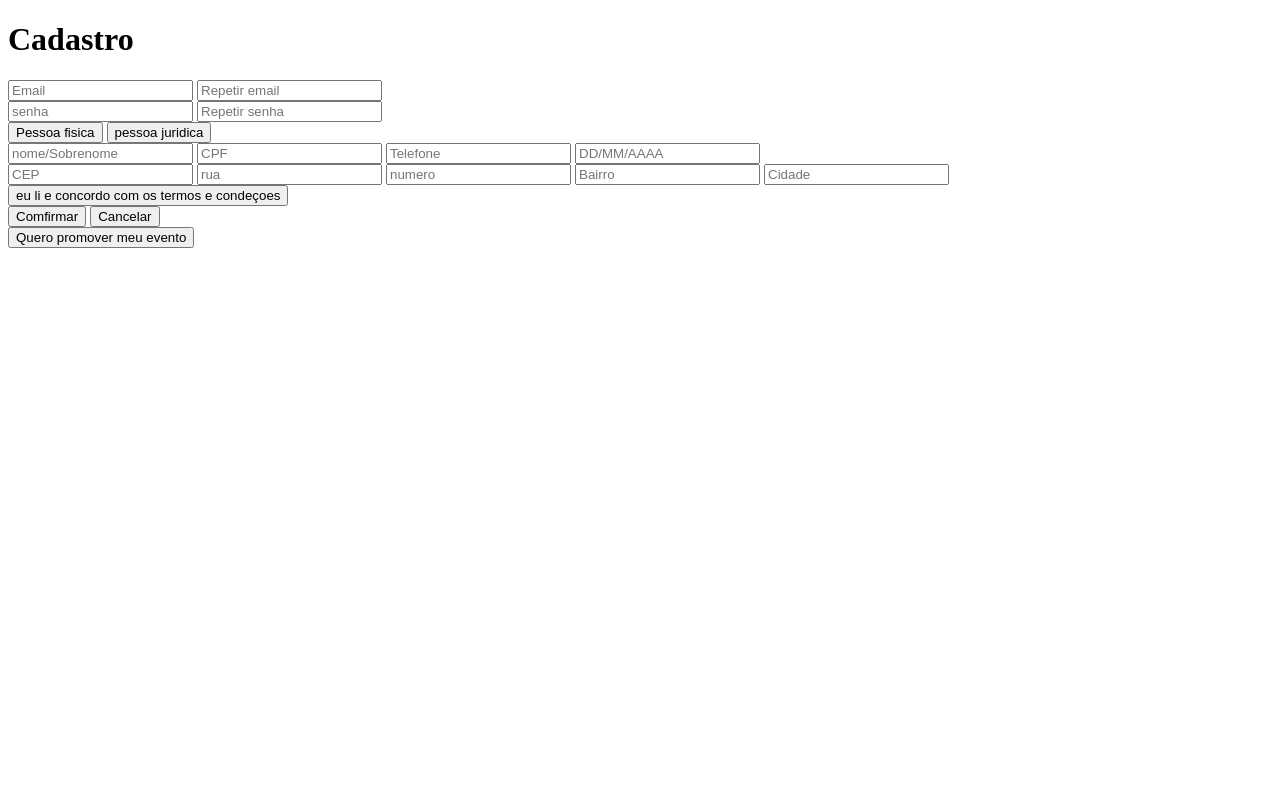
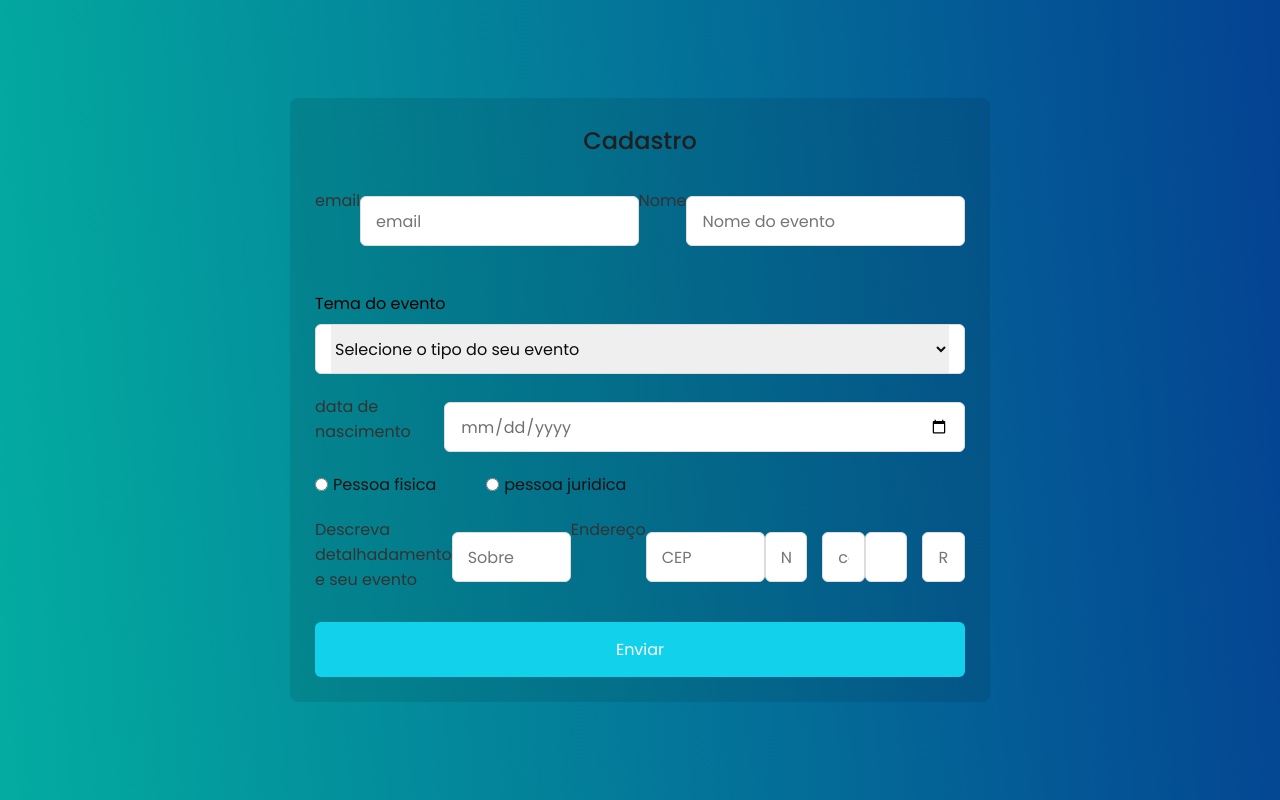
Before and after one commit to ViniciusWilber/TakeTicket, a PHP site: page /cadastro.html in a window 1280 px wide. Run offline with PHP 8.4, Linux system fonts and the light colour scheme.

Commit message:
alterações da pagina de cadastro

```diff
--- a/cadastro.html
+++ b/cadastro.html
@@ -1,59 +1,86 @@
 <!DOCTYPE html>
 <html lang="pt-br">
+
 <head>
     <meta charset="UTF-8">
     <meta name="viewport" content="width=device-width, initial-scale=1.0">
+    <link rel="stylesheet" href="css/cadastro.css">
     <title>Cadastro</title>
 </head>
+
 <body>
-    <main>
+    <section class="container">
         <h1>Cadastro</h1>
-        <div>
-            <form>
-                <div>
-                    <a href=""><i class="fa-solid fa-user fa-lg"></i></a>
-                    <input type="text" name="usuario" class="usuario" id="usuario" placeholder="Email" >
-                    <a href=""><i class="fa-solid fa-user fa-lg"></i></a>
-                    <input type="text" name="usuario" class="usuario" id="usuario" placeholder="Repetir email" >
-                </div>
-                <div>
-                    <a href=""><i class="fa-solid fa-user fa-lg"></i></a>
-                    <input type="text" name="usuario" class="usuario" id="usuario" placeholder="senha" >
-                    <a href=""><i class="fa-solid fa-user fa-lg"></i></a>
-                    <input type="text" name="usuario" class="usuario" id="usuario" placeholder="Repetir senha" >
-                </div>
-            </form>
-        </div>
-        <div>
-            <button>Pessoa fisica</button>
-            <button>pessoa juridica</button>
-        </div>
-        <form>
-            <div>
-                <input type="text" name="usuario" class="usuario" id="usuario" placeholder="nome/Sobrenome" >
-                <input type="text" name="usuario" class="usuario" id="usuario" placeholder="CPF" >
-                <input type="text" name="usuario" class="usuario" id="usuario" placeholder="Telefone" >
-                <input type="text" name="usuario" class="usuario" id="usuario" placeholder="DD/MM/AAAA" >
+        <form action="#" class="form">
+            <div class="input-box">
+                <label>email </label>
+                <input type="email" placeholder="email" />
+                <label>Nome </label>
+                <input type="text" placeholder="Nome do evento" />
             </div>
-            <div>
-                <input type="text" name="usuario" class="usuario" id="usuario" placeholder="CEP" >
-                <input type="text" name="usuario" class="usuario" id="usuario" placeholder="rua" >
-                <input type="text" name="usuario" class="usuario" id="usuario" placeholder="numero" >
-                <input type="text" name="usuario" class="usuario" id="usuario" placeholder="Bairro" >
-                <input type="text" name="usuario" class="usuario" id="usuario" placeholder="Cidade" >
+            <div class="input-box">
+
 
             </div>
+            <br>
+            <label>Tema do evento</label>
+            <div class="select-box">
+                <select>
+                    <option hidden>Selecione o tipo do seu evento</option>
+                    <option>Exposições</option>
+                    <option>Museus</option>
+                    <option>Sociais</option>
+                    <option>Excursões</option>
+                    <option>Trilhas</option>
+                    <option>Viagens</option>
+                    <option>Ferias</option>
+                    <option>Atrações</option>
+                </select>
+            </div>
+            <section class="column">
+                <div class="input-box">
+                    <label>data de nascimento</label>
+                    <input type="date" placeholder="dd/mm/aaaa" />
+                </div>
+            </section>
+            <section class="gender-box">
+                <div class="gender-option">
+                    <div class="gender">
+                        <input type="radio" id="check" name="gender" />
+                        <label for="check">Pessoa fisica</label>
+                    </div>
+                    <div class="gender">
+                        <input type="radio" id="check" name="gender" />
+                        <label for="check">pessoa juridica</label>
+                    </div>
+                </div>
+            </section>
+            <section class="input-box endereço">
+                <label>Descreva detalhadamento e seu evento</label>
+                <input type="text" placeholder="Sobre" />
+                <label>Endereço</label>
+                <input type="text" placeholder="CEP" />
+                <div class="column">
+                    <!-- <div class="select-box">
+                        <select>
+                            <option hidden>Região</option>
+                            <option>Zona Sul</option>
+                            <option>Zona Norte</option>
+                            <option>Zona Oeste</option>
+                            <option>Zona Leste</option>
+                        </select>
+                    </div> -->
+                    <input type="text" placeholder="Número" />
+                    <input type="text" placeholder="complemento" />
+                </div>
+                <div class="column">
+                    <input type="number" placeholder="Telefone" />
+                    <input type="text" placeholder="Rua/Av" />
+                </div>
+            </section>
+            <button>Enviar</button>
         </form>
-        <div>
-            <button>eu li e concordo com os termos e condeçoes</button>
-        </div>
-        <div>
-            <button>Comfirmar</button>
-            <button>Cancelar</button>
-        </div>
-        <div>
-            <button>Quero promover meu evento</button>
-        </div>
-    </main>
+    </section>
 </body>
+
 </html>
--- a/css/cadastro.css
+++ b/css/cadastro.css
@@ -1,17 +1,127 @@
-* {
-    margin: 0;
-    padding: 0;
-    box-sizing: border-box;
+@import url('https://fonts.googleapis.com/css2?family=Poppins:wght@300;400;500;600&display=swap');
+
+*{
+  margin: 0;
+  padding: 0;
+  box-sizing: border-box;
+  font-family: "Poppins", sans-serif;
 }
 body{
-    background: linear-gradient(-105grad, #044292, #03aca0);
-    display: flex;
-    justify-content: center;
-    align-items: center;
+  min-height: 100vh;
+  display: flex;
+  align-items: center;
+  justify-content: center;
+  padding: 20px;
+  background: linear-gradient(-105grad, #044292, #03aca0);
 }
-main{
-    display: flex;
-    align-items: center;
-    justify-content: center;
-    padding: 8rem;
+.container{
+  position: relative;
+  max-width: 700px;
+  width: 100%;
+  background: #050f0f1a;
+  padding: 25px;
+  border-radius: 8px;
+
 }
+.container h1{
+  font-size: 1.5rem;
+  color: #1f1f1f;
+  font-weight: 500;
+  text-align: center;
+}
+.container .form{
+  margin-top: 30px;
+}
+.form .input-box{
+  width: 100%;
+  display: flex;
+  margin-top: 20px; /*distancia das caixas*/
+}
+.input-box label{
+  color: #333;
+}
+.form :where(.input-box input, .select-box){
+  position: relative;
+  height: 50px;
+  width: 100%;
+  outline: none; /*Encima das caixas*/
+  background-color: #ffffff;
+font-size: 1rem;
+color: #707070;
+margin-top: 8px; /*Espaço nome + caixa*/
+border: 1px solid #ddd;
+border-radius: 6px;
+padding: 0 15px;
+}
+.form .column {
+  display: flex; /*Dividiu a caixa*/
+  column-gap: 15px;
+}
+.form .gender-box {
+  margin-top: 20px;
+}
+.gender-box h3 {
+  color: #333;
+  font-size: 1rem;
+  font-weight: 400;
+  margin-bottom: 8px;
+
+}
+.form :where(.gender-option, .gender) {
+  display: flex; /*Deixou em linha opçoes do evento*/
+  align-items: center;
+  column-gap: 50px;
+  flex-wrap: wrap;
+}
+.form .gender {
+  column-gap: 5px;
+}
+form input{
+  accent-color: rgb(17, 209, 235);/*selecionar com cor*/
+}
+.form :where(.gender input, .gender label){
+  cursor: pointer;
+}
+.gender label{
+  color: #131212;
+}
+
+.endereço :where(input, .select-box){
+  margin-top: 15px;
+}
+.select-box select {
+  height: 100%;
+  width: 100%;
+  outline: none;
+  border: none;
+  color: #0e0d0d;
+  font-size: 1rem;
+}
+.form button{
+  height: 55px;
+  width: 100%;
+  color: #fff;
+  font-size: 1rem;
+  border: none;
+  margin-top: 30px;
+  cursor: pointer;
+  border-radius: 6px;
+  font-weight: 400;
+  transition: all 0.2s ease;
+  background-color: rgb(17, 209, 235);
+}
+.form button:hover{
+  background-color: rgb(38, 233, 247);
+}
+
+
+
+/*Responsivo*/
+@media screen and (max-width: 500px){
+  .form .column{
+    flex-wrap: wrap;
+  }
+  .form :where(.gender-option, .gender){
+    row-gap: 15px;
+  }
+}
```
